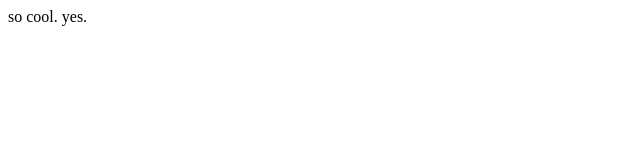
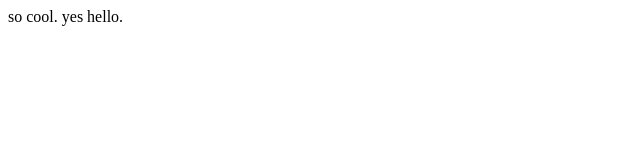
Before and after one commit to Allen-Wei/aUtils, a plain HTML site: page index.html in a window 1280 px wide. Shown: the full height of the page, 0-640 px from the left. Drawn offline with Linux system fonts and the light colour scheme.

Commit message:
update via webstorm

```diff
--- a/index.html
+++ b/index.html
@@ -10,7 +10,7 @@
 
   <body>
 
-  so cool. yes.
+  so cool. yes hello.
 
   </body>
 </html>
```
